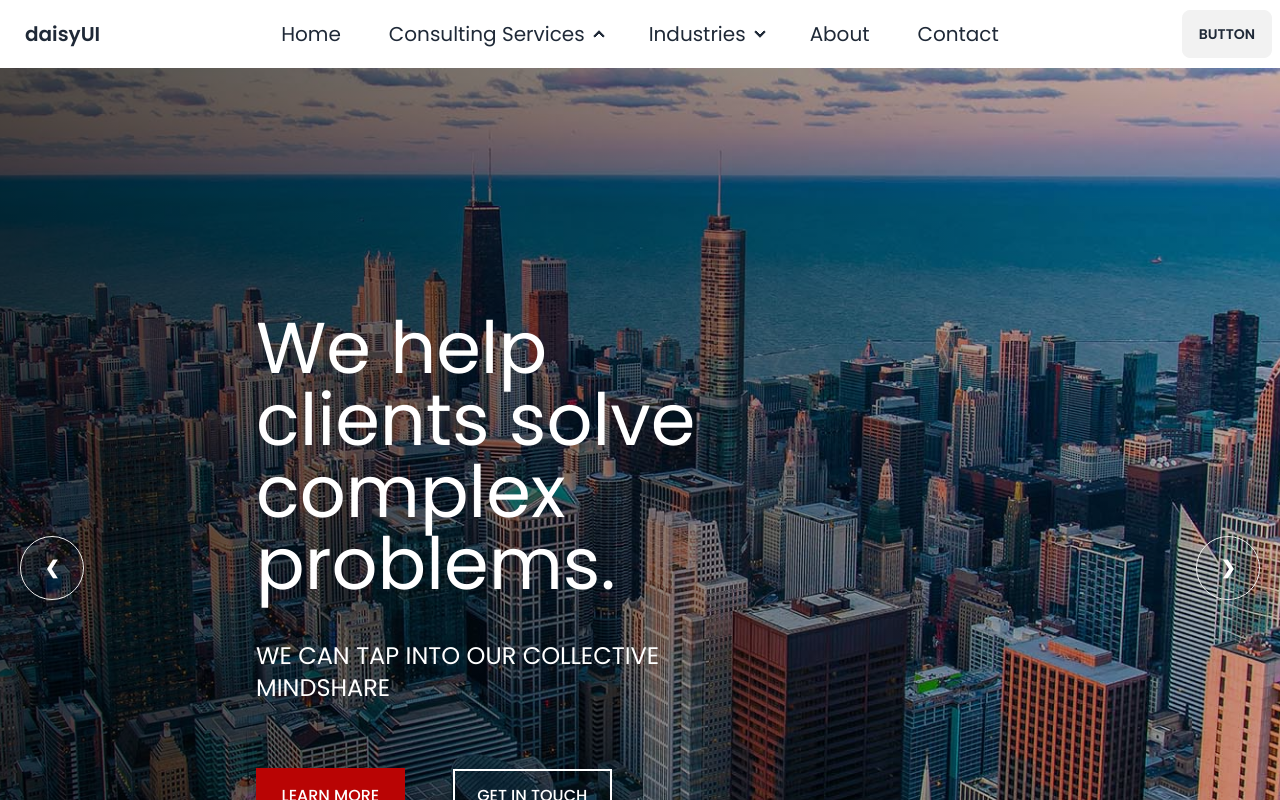
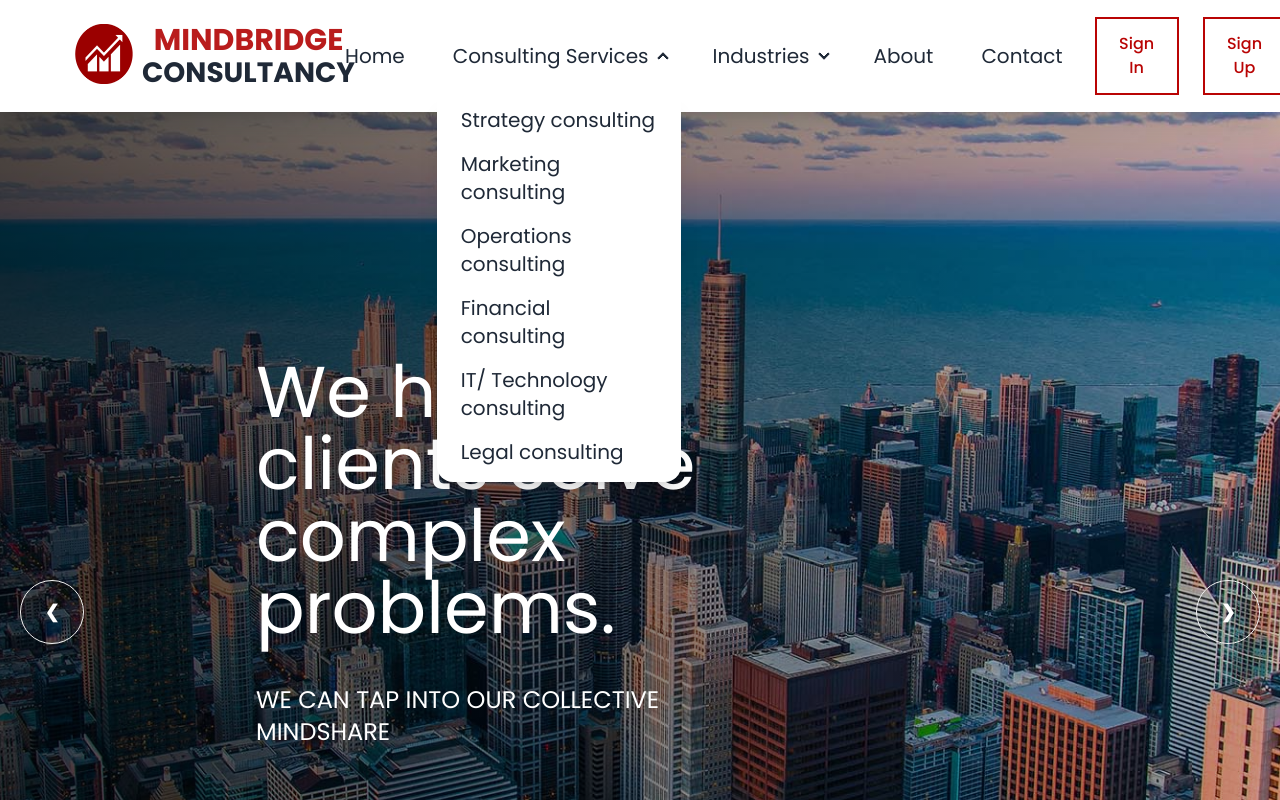
Before and after one commit to 23Mubasshir/MindBridge-Consultancy-Client, a React (Vite) app: page / in a window 1280 px wide. Both pictures are taken after a click on the heading "Consulting Services". Shown: the top 800 px of the page. Built offline with nearby package versions, Linux system fonts and the light colour scheme.

Commit message:
Navbar updated

```diff
--- a/src/Layouts/Main/Main.jsx
+++ b/src/Layouts/Main/Main.jsx
@@ -6,6 +6,7 @@ const Main = () => {
     return (
         // To-do: Make github public.
         <div>
+
             <Navbar></Navbar>
             <Outlet></Outlet>
             <Footer></Footer>
--- a/src/Shared/Navbar/Navbar.css
+++ b/src/Shared/Navbar/Navbar.css
@@ -16,3 +16,11 @@
   color: #b80000;
   background: transparent;
 }
+
+.header{
+  background-color: #ff0000;
+}
+
+.header-transparent{
+  background-color: #ff0000;
+}
--- a/src/Shared/Navbar/Navbar.jsx
+++ b/src/Shared/Navbar/Navbar.jsx
@@ -1,9 +1,27 @@
+// import { useState } from "react";
 import "./Navbar.css"
+import { Link } from "react-router-dom";
+import  logo  from "../../../src/assets/growth.png"
 
 const Navbar = () => {
+
+  //change nav color when scrolling
+//   const [color, setColor]= useState(false);
+//   const changeColor = () =>{
+//     if (window.scrollY >= 90){
+//       setColor(true);
+//     }
+//     else{
+//       setColor(false);
+//     }
+//   }
+// window.addEventListener("scroll", changeColor)
+
+
   return (
-    <div className="navbar bg-base-100">
+    <div className="navbar h-28 sticky z-50 top-0 bg-white lg:px-24 shadow-xl"  >
       <div className="navbar-start">
+
         <div className="dropdown">
           <label tabIndex={0} className="btn btn-ghost lg:hidden">
             <svg
@@ -25,28 +43,61 @@ const Navbar = () => {
             tabIndex={0}
             className="menu menu-sm dropdown-content mt-3 z-[1] p-2 shadow bg-base-100 rounded-box w-52"
           >
-            <li>
+            <li className="pt-2">
               <a href="/">Home</a>
             </li>
-            <li>
+            <li className="pt-2">
+              <a href="/">Sign In</a>
+            </li>
+            <li className="pt-2">
+              <a href="/">Sign Up</a>
+            </li>
+            <li className="pt-2">
               <a>Consulting Services</a>
-              <ul className="p-2">
-                <li>
-                  <a>service-1</a>
+              <ul className="p-2 leading-[12px]">
+                <li >
+                  <a>Strategy consulting</a>
                 </li>
-                <li>
-                  <a>service-2</a>
+                <li >
+                  <a>Marketing consulting</a>
+                </li>
+                <li >
+                  <a>Operations consulting</a>
+                </li>
+                <li >
+                  <a>Financial consulting</a>
+                </li>
+                <li >
+                  <a>IT/ Technology consulting</a>
+                </li>
+                <li >
+                  <a>Legal consulting</a>
                 </li>
               </ul>
             </li>
-            <li>
+            <li className="pt-2">
               <a>Industries</a>
-              <ul className="p-2">
-                <li>
-                  <a>Industry-1</a>
+              <ul className="p-2 leading-[28px]">
+              <li>
+                  <a>Startup Sector</a>
                 </li>
                 <li>
-                  <a>Industry-2</a>
+                  <a>Marketing Sector</a>
+                </li>
+                <li>
+                  <a>Operations consulting</a>
+                </li>
+                <li>
+                  <a>Financial Sector</a>
+                </li>
+                <li>
+                  <a>IT/ Technology Sector</a>
+                </li>
+                <li>
+                  <a>Legal Sector</a>
+                </li>
+                <li>
+                  <a>B2B Sector</a>
                 </li>
               </ul>
             </li>
@@ -58,7 +109,17 @@ const Navbar = () => {
             </li>
           </ul>
         </div>
-        <a className="btn btn-ghost normal-case text-xl">daisyUI</a>
+        <div className="flex justify-center">
+              <img src={logo} alt="" className=" w-[60px] h-[60px] mx-2" />
+
+              <h1 className="text-center font-bold md:text-[28px] text-[20px] md:leading-8 ">
+                {" "}
+                <span className="text-red-700 text-[20px] md:text-[30px]">
+                  MINDBRIDGE
+                </span>{" "}
+                <br /> CONSULTANCY
+              </h1>
+            </div>
       </div>
       <div className="navbar-center hidden lg:flex">
         <ul className="menu menu-horizontal px-1 gap-4">
@@ -68,12 +129,24 @@ const Navbar = () => {
           <li tabIndex={0}>
             <details>
               <summary className="link-style">Consulting Services</summary>
-              <ul className="p-2">
-                <li>
-                  <a>Industry-1</a>
+              <ul className="leading-[28px]">
+              <li className="">
+                  <a>Strategy consulting</a>
                 </li>
                 <li>
-                  <a>Industry-2</a>
+                  <a>Marketing consulting</a>
+                </li>
+                <li>
+                  <a>Operations consulting</a>
+                </li>
+                <li>
+                  <a>Financial consulting</a>
+                </li>
+                <li>
+                  <a>IT/ Technology consulting</a>
+                </li>
+                <li>
+                  <a>Legal consulting</a>
                 </li>
               </ul>
             </details>
@@ -81,12 +154,27 @@ const Navbar = () => {
           <li tabIndex={1}>
             <details>
               <summary className="link-style">Industries</summary>
-              <ul className="p-2">
-                <li>
-                  <a>service-1</a>
+              <ul className="p-2 leading-[28px]">
+              <li>
+                  <a>Startup Sector</a>
                 </li>
                 <li>
-                  <a>service-2</a>
+                  <a>Marketing Sector</a>
+                </li>
+                <li>
+                  <a>Operations consulting</a>
+                </li>
+                <li>
+                  <a>Financial Sector</a>
+                </li>
+                <li>
+                  <a>IT/ Technology Sector</a>
+                </li>
+                <li>
+                  <a>Legal Sector</a>
+                </li>
+                <li>
+                  <a>B2B Sector</a>
                 </li>
               </ul>
             </details>
@@ -100,7 +188,8 @@ const Navbar = () => {
         </ul>
       </div>
       <div className="navbar-end">
-        <a className="btn">Button</a>
+        <Link to="/sign-in" ><button className="red-button-outline mx-3 hidden md:block">Sign In</button></Link>
+        <Link to="/sign-up" ><button className="red-button-outline mx-3 hidden md:block">Sign Up</button></Link>
       </div>
     </div>
   );
--- a/src/index.css
+++ b/src/index.css
@@ -43,3 +43,19 @@
   transform: scale(1.1);
   background: rgb(116, 2, 2);
 }
+
+.red-button-outline{
+  font-weight: 500;
+  padding: .8rem 1.4rem;
+  color: rgb(185, 4, 4);
+  background: transparent;
+  border: 2px solid;
+  border-color: rgb(185, 4, 4);
+  transition: all 300ms ease-in;
+}
+.red-button-outline:hover{
+  background: rgb(185, 4, 4);
+  color: rgb(255, 255, 255);
+  cursor: pointer;
+  transform: scale(1.1);
+}
```
